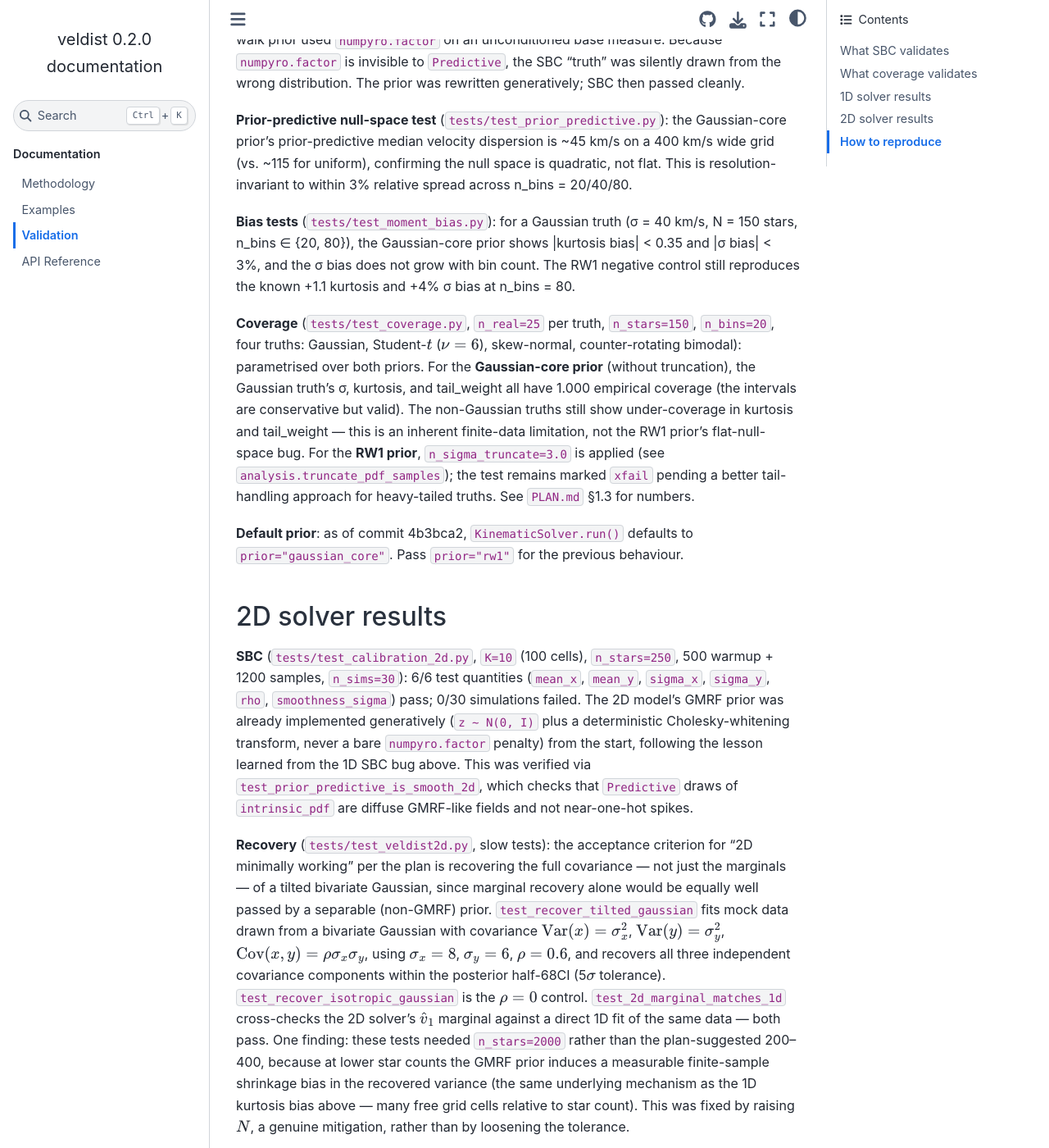
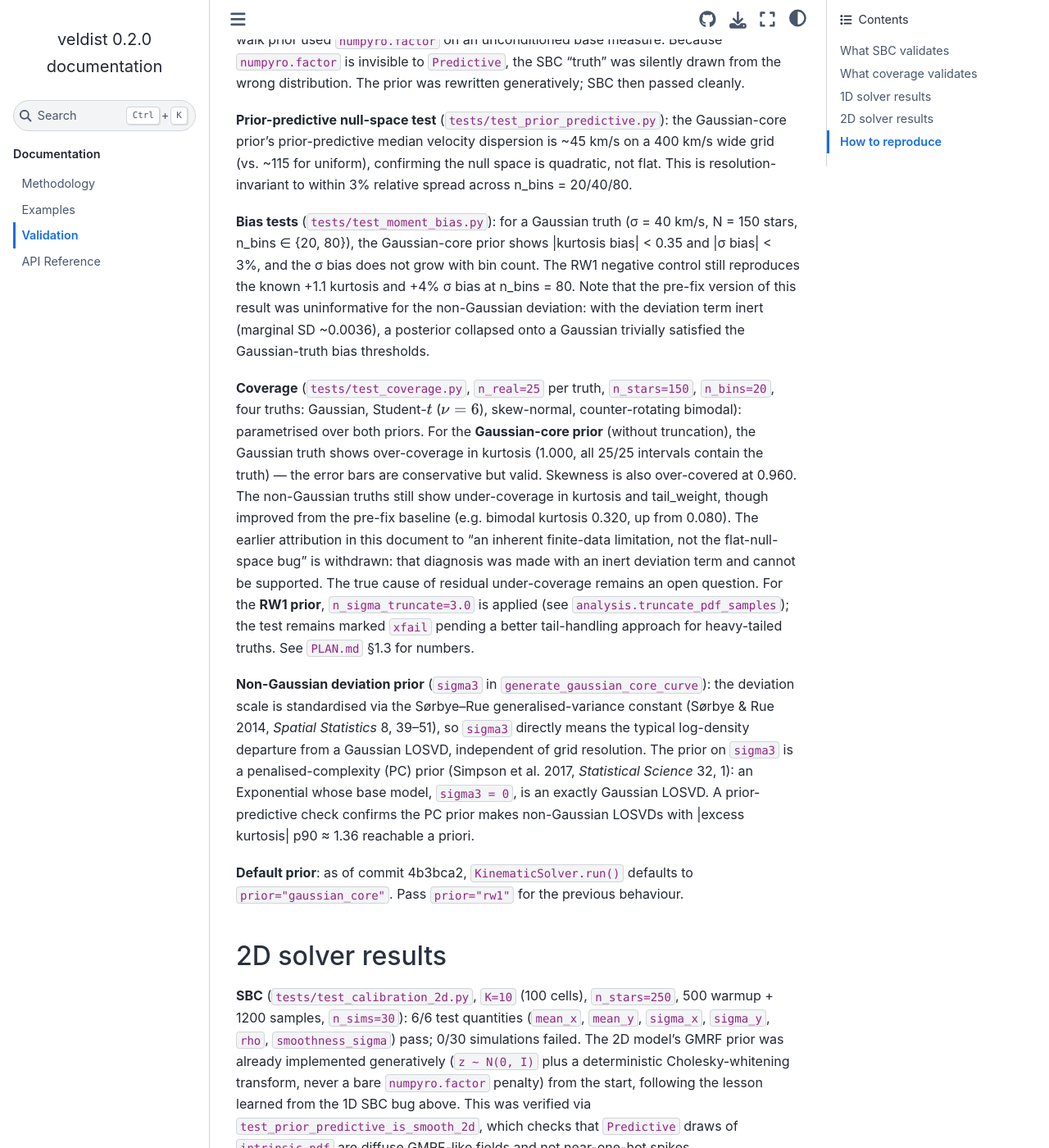
Before and after one commit to pjs902/veldist, a Sphinx documentation site: the page built from docs/validation.md, in a window 1280 px wide and 1400 px high, scrolled down 1052 px. Shown: the whole window at 82% size. Built offline with Sphinx 7.4.7 and the Sphinx Book theme 1.1.4, drawn with Linux system fonts in a browser that asks for light colours.

Commit message:
docs: correct kurtosis bias and coverage claims after scaling fix

```diff
--- a/docs/validation.md
+++ b/docs/validation.md
@@ -53,19 +53,36 @@ null space is quadratic, not flat. This is resolution-invariant to within
 (σ = 40 km/s, N = 150 stars, n_bins ∈ {20, 80}), the Gaussian-core prior
 shows |kurtosis bias| < 0.35 and |σ bias| < 3%, and the σ bias does not grow
 with bin count. The RW1 negative control still reproduces the known
-+1.1 kurtosis and +4% σ bias at n_bins = 80.
++1.1 kurtosis and +4% σ bias at n_bins = 80. Note that the pre-fix version of
+this result was uninformative for the non-Gaussian deviation: with the
+deviation term inert (marginal SD ~0.0036), a posterior collapsed onto a
+Gaussian trivially satisfied the Gaussian-truth bias thresholds.
 
 **Coverage** (`tests/test_coverage.py`, `n_real=25` per truth, `n_stars=150`,
 `n_bins=20`, four truths: Gaussian, Student-$t$ ($\nu=6$), skew-normal,
 counter-rotating bimodal): parametrised over both priors. For the
-**Gaussian-core prior** (without truncation), the Gaussian truth's σ, kurtosis,
-and tail_weight all have 1.000 empirical coverage (the intervals are
-conservative but valid). The non-Gaussian truths still show under-coverage in
-kurtosis and tail_weight — this is an inherent finite-data limitation, not the
-RW1 prior's flat-null-space bug. For the **RW1 prior**, `n_sigma_truncate=3.0`
-is applied (see `analysis.truncate_pdf_samples`); the test remains marked
-`xfail` pending a better tail-handling approach for heavy-tailed truths. See
-`PLAN.md` §1.3 for numbers.
+**Gaussian-core prior** (without truncation), the Gaussian truth shows
+over-coverage in kurtosis (1.000, all 25/25 intervals contain the truth) —
+the error bars are conservative but valid. Skewness is also over-covered at
+0.960. The non-Gaussian truths still show under-coverage in kurtosis and
+tail_weight, though improved from the pre-fix baseline (e.g. bimodal kurtosis
+0.320, up from 0.080). The earlier attribution in this document to "an inherent
+finite-data limitation, not the flat-null-space bug" is withdrawn: that
+diagnosis was made with an inert deviation term and cannot be supported. The
+true cause of residual under-coverage remains an open question. For the **RW1
+prior**, `n_sigma_truncate=3.0` is applied (see `analysis.truncate_pdf_samples`);
+the test remains marked `xfail` pending a better tail-handling approach for
+heavy-tailed truths. See `PLAN.md` §1.3 for numbers.
+
+**Non-Gaussian deviation prior** (`sigma3` in `generate_gaussian_core_curve`):
+the deviation scale is standardised via the Sørbye–Rue generalised-variance
+constant (Sørbye & Rue 2014, *Spatial Statistics* 8, 39–51), so `sigma3`
+directly means the typical log-density departure from a Gaussian LOSVD,
+independent of grid resolution. The prior on `sigma3` is a penalised-complexity
+(PC) prior (Simpson et al. 2017, *Statistical Science* 32, 1): an Exponential
+whose base model, `sigma3 = 0`, is an exactly Gaussian LOSVD. A prior-
+predictive check confirms the PC prior makes non-Gaussian LOSVDs with
+|excess kurtosis| p90 ≈ 1.36 reachable a priori.
 
 **Default prior**: as of commit 4b3bca2, `KinematicSolver.run()` defaults
 to `prior="gaussian_core"`. Pass `prior="rw1"` for the previous behaviour.
```
Also changed, not shown: TASKS.md (+24 -7 lines).
